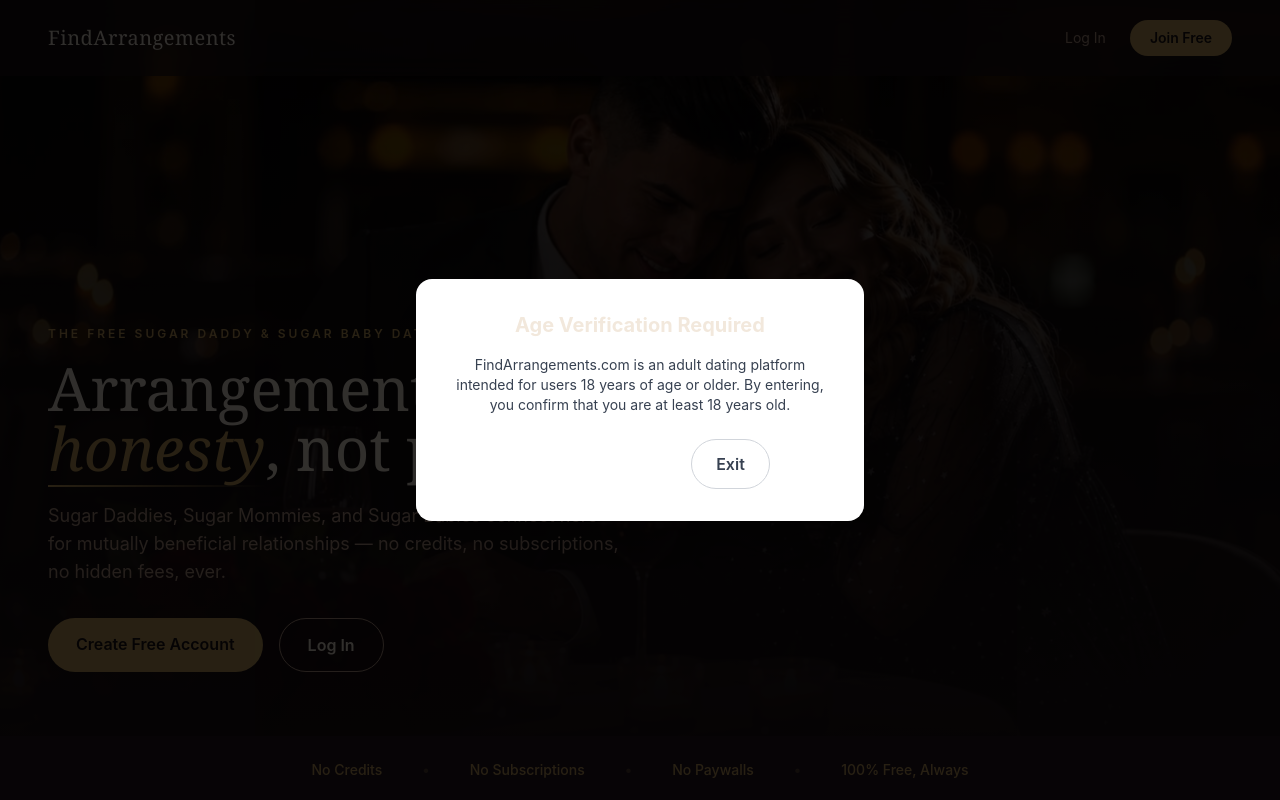
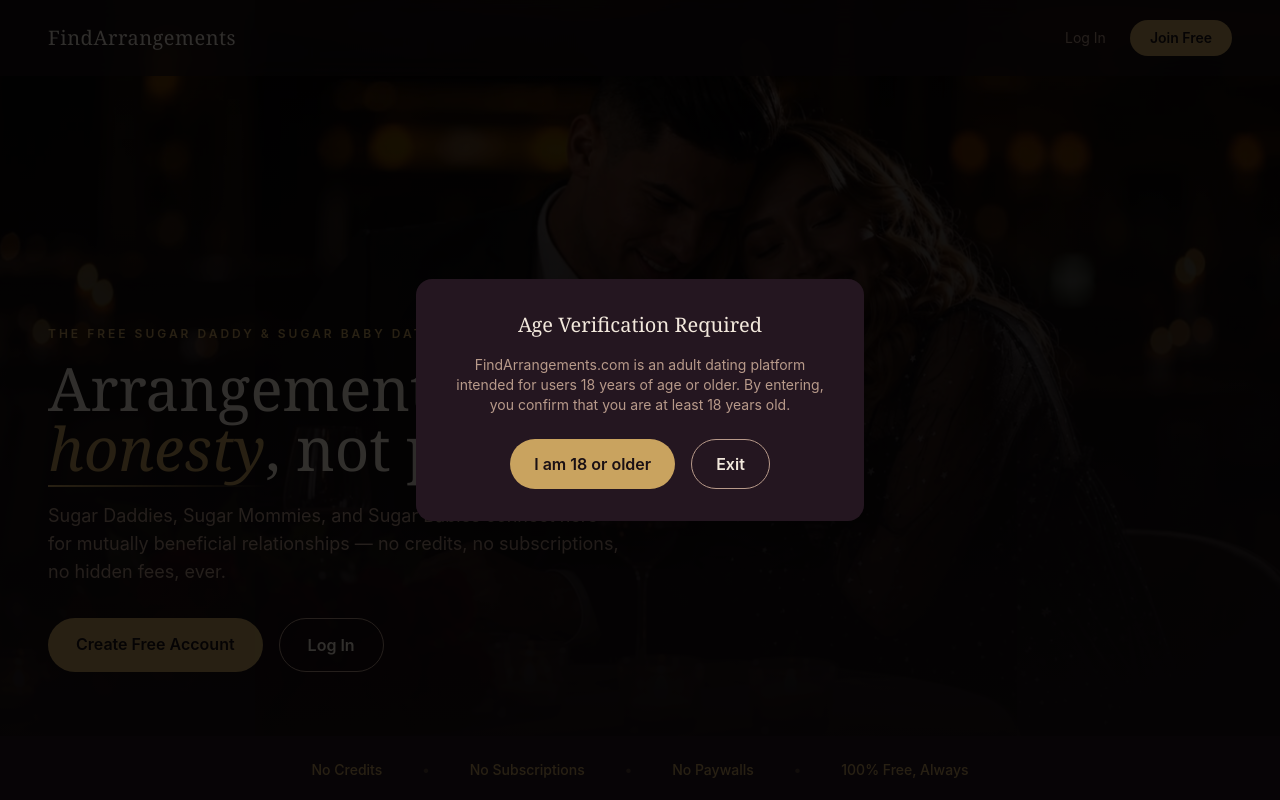
Before and after one commit to thefreeseeking-web/findarrangements, a Next.js app: page / in a window 1280 px wide. Shown: the top 800 px of the page. Built offline with nearby package versions, Linux system fonts and the light colour scheme.

Commit message:
Update AgeGate.tsx

```diff
--- a/app/components/AgeGate.tsx
+++ b/app/components/AgeGate.tsx
@@ -25,11 +25,11 @@
 
   return (
     <div className="fixed inset-0 z-50 flex items-center justify-center bg-black/80 px-6">
-      <div className="max-w-md w-full bg-white rounded-2xl p-8 text-center shadow-2xl">
-        <h2 className="text-xl font-bold mb-4" style={{ color: 'var(--brand-primary)' }}>
+      <div className="max-w-md w-full rounded-2xl p-8 text-center shadow-2xl" style={{ backgroundColor: 'var(--surface)' }}>
+        <h2 className="font-display text-xl mb-4" style={{ color: 'var(--cream)' }}>
           Age Verification Required
         </h2>
-        <p className="text-sm text-gray-700 mb-6">
+        <p className="text-sm mb-6" style={{ color: 'var(--muted)' }}>
           FindArrangements.com is an adult dating platform intended for
           users 18 years of age or older. By entering, you confirm that you
           are at least 18 years old.
@@ -37,14 +37,15 @@
         <div className="flex gap-4 justify-center">
           <button
             onClick={handleConfirm}
-            className="px-6 py-3 rounded-full text-white font-semibold"
-            style={{ backgroundColor: 'var(--brand-primary)' }}
+            className="px-6 py-3 rounded-full font-semibold"
+            style={{ backgroundColor: 'var(--gold)', color: '#1a1014' }}
           >
             I am 18 or older
           </button>
           <button
             onClick={handleDeny}
-            className="px-6 py-3 rounded-full font-semibold border border-gray-300 text-gray-700"
+            className="px-6 py-3 rounded-full font-semibold border"
+            style={{ borderColor: 'var(--muted)', color: 'var(--cream)' }}
           >
             Exit
           </button>
```
